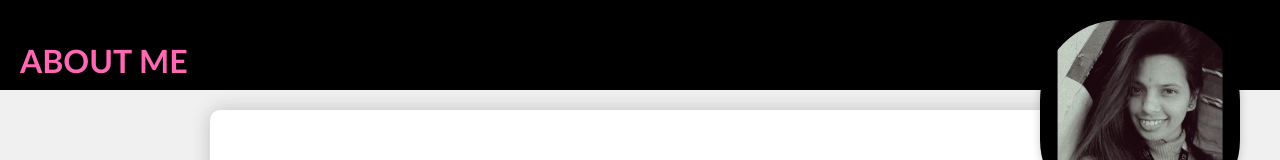
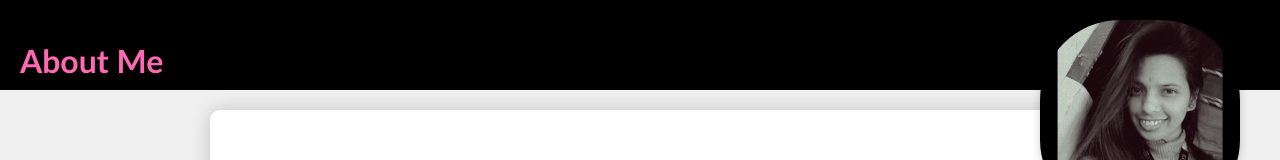
Before and after one commit to vadlapravallika/Back-End-Lab1, a plain HTML site: page index.html in a window 1280 px wide. Shown: the top 160 px of the page. Drawn offline with Linux system fonts and the light colour scheme.

Commit message:
Deploy again

```diff
--- a/index.html
+++ b/index.html
@@ -11,7 +11,7 @@
 <body>
 
 <header>
-    <h1>ABOUT ME</h1>
+    <h1>About Me</h1>
     <img class="profilePic" src="pravalliii.jpg" width="200" height="auto" alt="Pravallika's Image">
 </header>
 
```
